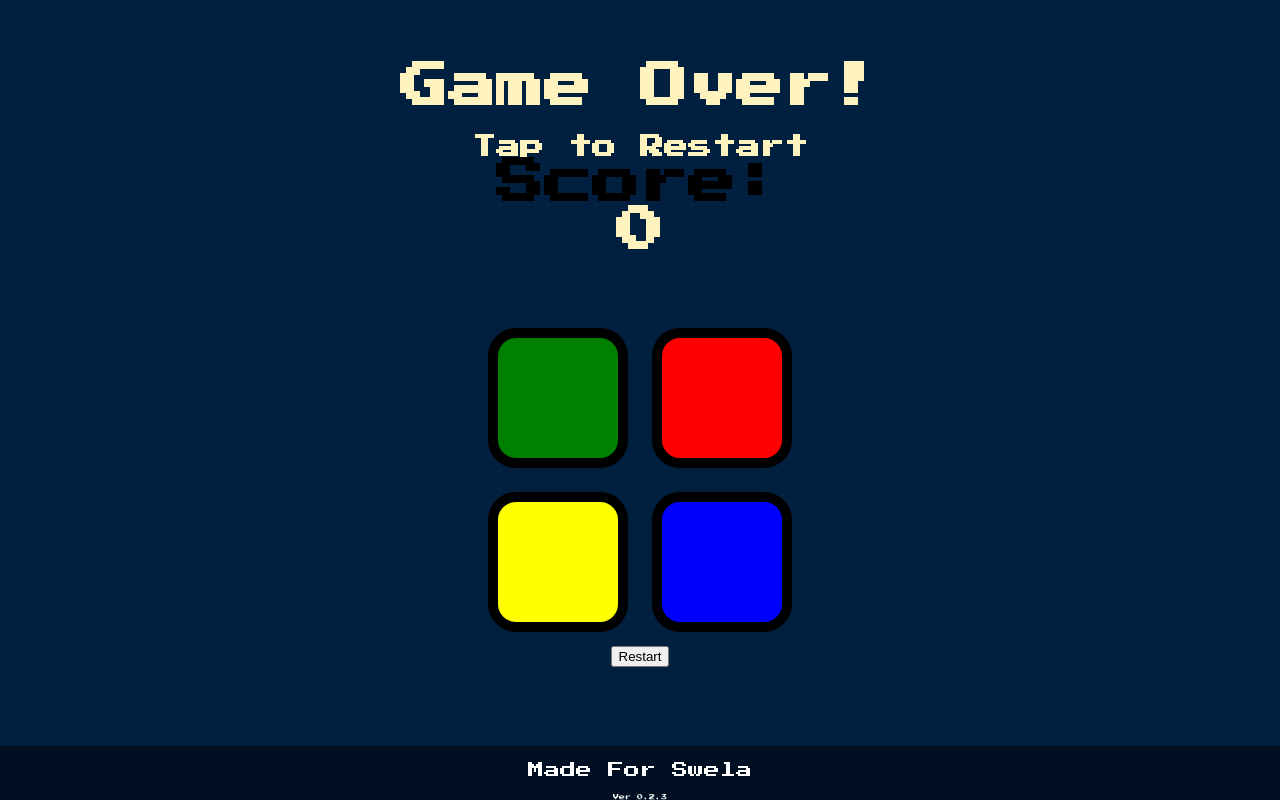
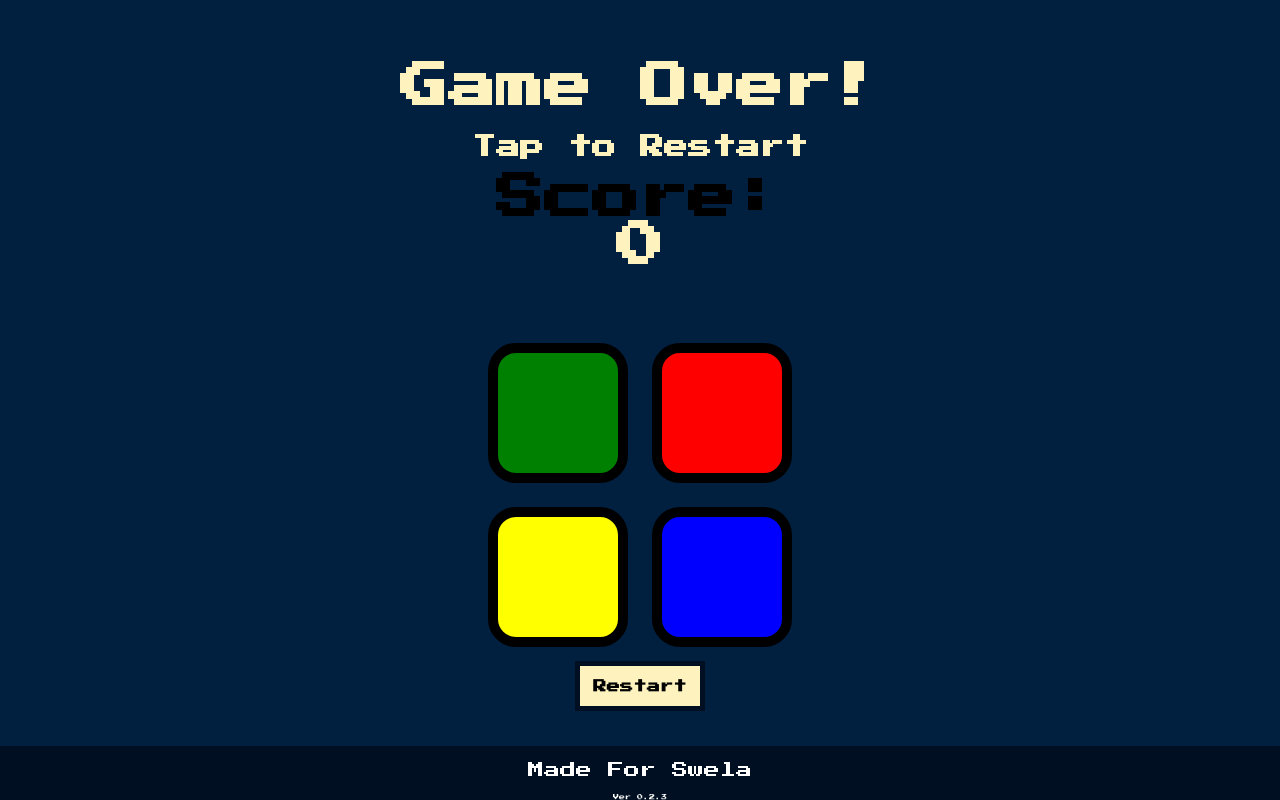
Before and after one commit to LostintheAbysss/SS, a plain HTML site: page index.html in a window 1280 px wide. Both pictures are taken after a click on the element 558 px from the left and 254 px from the top of the page. Drawn offline with nearby package versions, Linux system fonts and the light colour scheme.

Commit message:
Update styles.css

```diff
--- a/styles.css
+++ b/styles.css
@@ -77,3 +77,18 @@ footer{
   margin: 0%;
   padding: 0%;
 }
+/* button  */
+#retry{
+   background-color: #FEF2BF;
+   font-family: 'Press Start 2P', cursive;
+   padding: 1em;
+   justify-content: center;
+   font-weight: 900;
+   border: 5px solid #001022;
+
+}
+/* text */
+#restart{
+  display: inline-block;
+  padding: 15px;
+}
```
